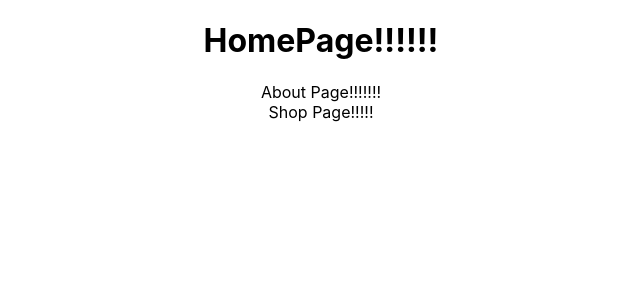
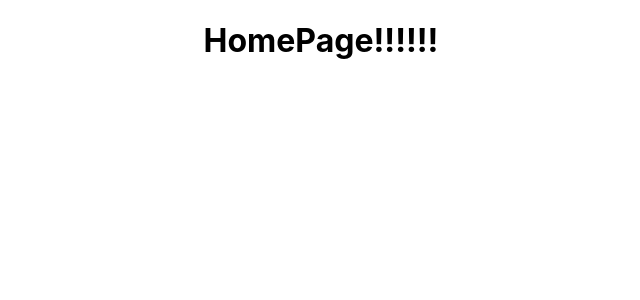
Before and after one commit to SalamanderCtesiphon/e-commerce-react-app, a React (Create React App) app: page / in a window 1280 px wide. Shown: the top 300 px of the page, without its empty margins (319-959 px from the left). Built offline with nearby package versions, Linux system fonts and the light colour scheme.

Commit message:
removed the links

```diff
--- a/src/App.js
+++ b/src/App.js
@@ -1,13 +1,11 @@
 import './App.css';
-import About from './About'
-import Shop from './Shop'
+
 
 function App() {
   return (
     <div className="App">
       <h1>HomePage!!!!!!</h1>
-      <About />
-      <Shop />
+
     </div>
   );
 }
```
